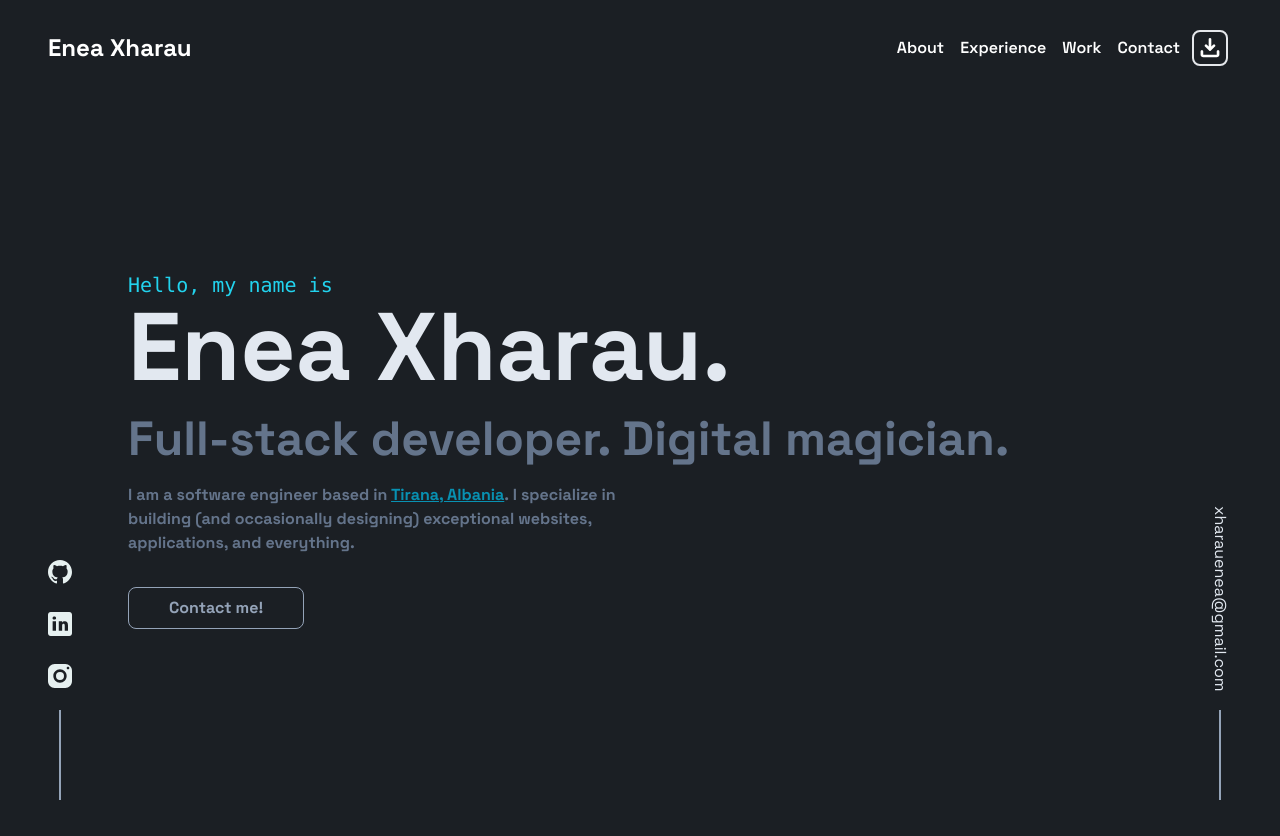
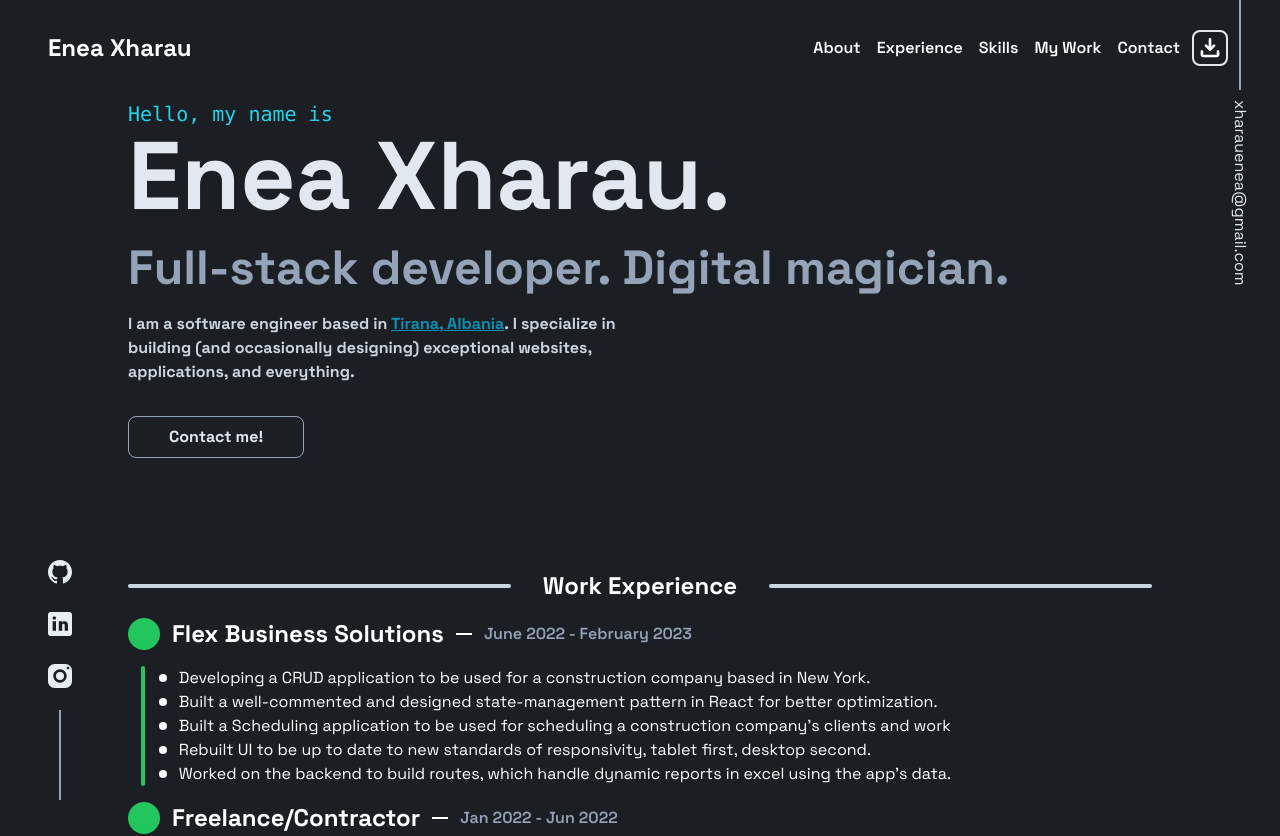
Before and after one commit to giteneaxharau/portfolio-website, a Next.js app: page / in a window 1280 px wide. Shown: the top 836 px of the page. Built offline with nearby package versions, Linux system fonts and the light colour scheme.

Commit message:
fixed vertical stepper, organized folders

```diff
--- a/app/components/Hero.tsx
+++ b/app/components/About/Hero.tsx
@@ -4,7 +4,7 @@ export default function Hero() {
 	return (
 		<section
 			id="about"
-			className="flex items-center mx-auto my-0 p-0 pt-[100px] h-[100vh] text-left"
+			className="flex items-center mx-auto my-0 p-0 pt-[100px] h-full text-left"
 		>
 			<div className="flex flex-col justify-start items-start flex-1">
 				<div className="">
@@ -16,12 +16,12 @@ export default function Hero() {
 					</h1>
 				</div>
 				<div className="">
-					<h2 className="text-slate-500 font-bold text-5xl mb-5">
+					<h2 className="text-slate-400 font-bold text-5xl mb-5">
 						Full-stack developer. Digital magician.
 					</h2>
 				</div>
 				<div className="">
-					<p className="font-bold text-slate-500 w-[50%] max-[400px]:w-[75%]">
+					<p className="font-bold text-slate-300 w-[50%] max-[400px]:w-[75%]">
 						I am a software engineer based in{' '}
 						<a
 							href="https://goo.gl/maps/HaC5635iUfoVzLXe8"
@@ -35,7 +35,7 @@ export default function Hero() {
 				</div>
 				<div className="">
 					<button
-						className="py-2 px-10 text-slate-400 border-slate-400 hover:border-cyan-400 hover:text-cyan-400 border rounded-lg mt-8"
+						className="py-2 px-10 text-slate-200 border-slate-400 hover:border-cyan-400 hover:text-cyan-400 border rounded-lg mt-8"
 						name="contact me button"
 					>
 						<a href="#contact" className="font-bold text-md">
--- a/app/components/Experience.tsx
+++ /dev/null
@@ -1,12 +0,0 @@
-import VerticaStepper from './VerticalStepper';
-
-export default function Experience() {
-	return (
-		<section
-			id="experience"
-			className="flex items-center justify-center mx-auto my-0 p-0 pt-[100px] h-[100vh] text-left pb-[100px]"
-		>
-			<VerticaStepper />
-		</section>
-	);
-}
--- /dev/null
+++ b/app/components/Experience/Experience.tsx
@@ -0,0 +1,32 @@
+import ExperienceCard from '../Skills/SkillCard';
+import VerticaStepper from './VerticalStepper';
+
+export default function Experience() {
+	return (
+		<section
+			id="experience"
+			className="flex flex-col items-center justify-center mx-auto my-0 p-0 pt-28 h-[100vh] text-left"
+		>
+			<div className="w-full flex items-center mb-4 self-start gap-8">
+				<span className="w-full h-1 rounded bg-slate-300"></span>
+				<h1 className="text-white text-2xl font-bold text-left flex-shrink-0">
+					Work Experience
+				</h1>
+				<span className="w-full h-1 rounded bg-slate-300"></span>
+			</div>
+			<VerticaStepper />
+			{/* <div className="w-full flex items-center mb-4 self-start gap-8">
+				<span className="w-full h-1 rounded bg-slate-300"></span>
+				<h1 className="text-white text-2xl font-bold text-left flex-shrink-0">
+					Skills
+				</h1>
+				<span className="w-full h-1 rounded bg-slate-300"></span>
+			</div>
+			<div className="grid col-auto grid-rows-1">
+				{[{}, {}].map((item, index) => (
+					<ExperienceCard key={index} />
+				))}
+			</div> */}
+		</section>
+	);
+}
--- a/app/components/VerticalStepper.tsx
+++ b/app/components/Experience/VerticalStepper.tsx
@@ -29,19 +29,13 @@ export default function VerticaStepper() {
 		],
 		[]
 	);
-	const [activeStep, setActiveStep] = useState(data.length - 1);
+	const [activeStep, setActiveStep] = useState<number>(0);
 	function activateStep(index: number) {
-		setActiveStep((prev) =>
-			prev === index
-				? prev === data.length - 1
-					? 999999
-					: data.length - 1
-				: index
-		);
+		setActiveStep((prev) => (prev === index ? NaN : index));
 	}
 	return (
-		<div className="h-full w-full pt-[100px]">
-			<div className="flex flex-col justify-start items-start h-full w-full">
+		<div className="h-full w-full flex-1">
+			<div className="flex flex-col justify-start items-start h-full w-full ">
 				{data.map((item, index, array) => {
 					return (
 						<div
@@ -50,8 +44,9 @@ export default function VerticaStepper() {
 							className="flex flex-col"
 						>
 							<div className="flex gap-3 items-center justify-start flex-wrap">
+								<div className="flex gap-3 items-center">
 									<div
-									className={`rounded-[50%] w-8 h-8 ${
+										className={`rounded-[50%] w-8 h-8 flex-shrink-0 ${
 											activeStep === index || activeStep < index
 												? 'bg-green-500'
 												: 'bg-white'
@@ -60,13 +55,14 @@ export default function VerticaStepper() {
 									<h1 className="text-2xl font-bold whitespace-nowrap">
 										{item.title}
 									</h1>
+								</div>
 								<span className="w-4 bg-white h-[2px]"></span>
 								<h2 className="font-semibold text-md text-slate-400 ">
 									{item.timespan}
 								</h2>
 							</div>
-							<div className="flex justify-between items-start mt-4 mb-4">
-								<div className="flex items-center justify-center w-[32px] h-full min-h-[120px]">
+							<div className="flex justify-between items-start mt-4 mb-4 h-full">
+								<div className="flex items-center justify-center w-[32px] min-h-full h-full">
 									{(index !== array.length - 1 ||
 										activeStep === index ||
 										activeStep < index) && (
@@ -75,12 +71,12 @@ export default function VerticaStepper() {
 												activeStep === index || activeStep < index
 													? 'bg-green-500'
 													: 'bg-white'
-											} h-full`}
+											} h-full min-h-[120px]`}
 										></div>
 									)}
 								</div>
 								{(activeStep === index || activeStep < index) && (
-									<div className="w-full">
+									<div className="w-full h-full">
 										<ul>
 											{item.description.map((item, index) => (
 												<li key={index} className="flex items-center gap-3">
--- a/app/components/Header.tsx
+++ b/app/components/Header.tsx
@@ -1,15 +1,42 @@
+'use client';
+
+import { useEffect, useRef, useState } from 'react';
+
 export default function Header() {
+	const ref = useRef(null);
+	const [scrolled, setScrolled] = useState<boolean>(false);
+	useEffect(() => {
+		const listenToScroll = () => {
+			if (window.pageYOffset > 100) {
+				setScrolled(true);
+			} else {
+				setScrolled(false);
+			}
+		};
+		window.addEventListener('scroll', listenToScroll);
+		return () => window.removeEventListener('scroll', listenToScroll);
+	}, []);
+	const headerClassName =
+		'fixed px-12 h-24 top-0 w-full flex justify-between items-center';
 	return (
-		<header className="transparent fixed px-12 h-24 top-0 w-full flex justify-between items-center">
+		<header
+			ref={ref}
+			className={`${headerClassName} ${
+				scrolled
+					? 'transition opacity-0 transform -translate-y-full duration-300 '
+					: 'transition opacity-1 transform translate-y-0 duration-300 '
+			}`}
+		>
 			<nav className="flex items-center justify-between w-full">
 				<div>
 					<a href="/" className="text-2xl font-bold text-white">
 						Enea Xharau
 					</a>
 				</div>
-				<div>
+				<div className="">
 					<ol className="flex items-center justify-between" id="headerlist">
-						{['About', 'Experience', 'Work', 'Contact'].map((tab, index) => (
+						{['About', 'Experience', 'Skills', 'My Work', 'Contact'].map(
+							(tab, index) => (
 								<li
 									key={index}
 									className={`mx-1 relative hover:scale-[1.03]`}
@@ -22,7 +49,8 @@ export default function Header() {
 										{tab}
 									</a>
 								</li>
-						))}
+							)
+						)}
 						<li className="mx-1 relative animate-fade-in-left">
 							<button className="flex items-center font-mono justify-center gap-1 p-1 border-2 rounded-lg hover:border-cyan-400 hover:text-cyan-400">
 								<svg
--- /dev/null
+++ b/app/components/Skills/SkillCard.tsx
@@ -0,0 +1,32 @@
+import Image from 'next/image';
+
+interface ExperienceCardProps {
+	// logo: string;
+	// title: string;
+}
+
+export default function ExperienceCard({}: ExperienceCardProps) {
+	return (
+		<div className="flex flex-col h-[400px] w-[300px] bg-slate-200  flex-shrink-0 rounded-xl p-4">
+			<div className="w-full h-full flex-auto rounded-t-xl flex items-center justify-center">
+				<Image
+					src="https://upload.wikimedia.org/wikipedia/commons/a/a7/React-icon.svg"
+					alt="react logo"
+					loading="lazy"
+					width={120}
+					height={120}
+					blurDataURL="blurDataURL"
+					placeholder="blur"
+				/>
+			</div>
+			<div className="flex flex-col text-left w-full">
+				<h1 className="text-gray-900 text-6xl whitespace-normal flex-wrap">
+					React
+				</h1>
+				<p className="text-gray-900 text-2xl whitespace-normal flex-wrap text-left">
+					React is a JavaScript library for building user interfaces.
+				</p>
+			</div>
+		</div>
+	);
+}
--- a/app/components/SocialIcons.tsx
+++ b/app/components/SocialIcons.tsx
@@ -37,8 +37,8 @@ export default function SocialIcons() {
 					))}
 				</ul>
 			</div>
-			<div className="fixed bottom-0 right-10 w-10 z-10 max-sm:hidden max-md:hidden">
-				<ul className="flex flex-col items-center m-0 p-0 list-none after:list-none after:block after:w-[2px] after:h-[90px] after:bg-slate-400 overflow-hidden">
+			<div className="fixed top-0 right-5 w-10 z-10 max-sm:hidden max-md:hidden">
+				<ul className="flex flex-col items-center m-0 p-0 list-none before:list-none before:block before:w-[2px] before:h-[90px] before:bg-slate-400 overflow-hidden">
 					<li className="last-of-type:mb-2 p-[10px]">
 						<a
 							href={'mailto:xharauenea@gmail.com'}
--- a/app/globals.css
+++ b/app/globals.css
@@ -16,14 +16,50 @@
 }
 ::-webkit-scrollbar-thumb{
 	background-color: #495670;
-	border: 3px solid #0a192f;
+	border: 3px solid #1b1f24;
 	border-radius: 10px;
 }
 ::-webkit-scrollbar-track {
-	background-color: #0a192f;
+	background-color: #1b1f24;
 }
 
 ::selection{
 	background-color: #233554;
 	color: #ccd6f6;
 }
+
+.loader {
+	width: 64px;
+	height: 64px;
+	top: 50%;
+	left: 50%;
+	transform: translate(-50%, -50%);
+	border-radius: 50%;
+	position: fixed;
+	background: rgba(255, 255, 255, 0.8);
+  }
+  .loader:before , .loader:after {
+	content: "";
+	position: absolute;
+	left: 0;
+	bottom: 0;
+	width: 64px;
+	height: 64px;
+	border-radius: 50%;
+	background: #FFF;
+	animation: slide 1s infinite linear alternate;
+	opacity: 0.5;
+  }
+  .loader:after {
+	animation: slide2 1s infinite linear alternate;
+	opacity: 1;
+
+  }
+  @keyframes slide {
+	0% , 20% {  transform: translate(0, 0)  }
+	80% , 100% { transform: translate(15px, 15px) }
+  }
+  @keyframes slide2 {
+	0% , 20% {  transform: translate(0, 0) }
+	80% , 100% { transform: translate(-15px, -15px) }
+  }
--- a/app/loading.tsx
+++ b/app/loading.tsx
@@ -1,3 +1,5 @@
+import './globals.css';
+
 export default function Loading() {
-	return <h1>Loading...</h1>;
+	return <span className="loader"></span>;
 }
--- a/app/page.tsx
+++ b/app/page.tsx
@@ -1,10 +1,9 @@
-import Image from 'next/image';
-import Experience from './components/Experience';
-import Hero from './components/Hero';
+import Experience from './components/Experience/Experience';
+import Hero from './components/About/Hero';
 
 export default function Home() {
 	return (
-		<main className="w-full mx-auto h-full lg:px-32 md:px-28 sm:px-24 max-[400px]:px-10">
+		<main className="w-full mx-auto h-full lg:px-32 md:px-28 sm:px-24 max-[500px]:px-10">
 			<Hero />
 			<Experience />
 		</main>
```
Lines whose indentation alone changed are shown as unchanged.
